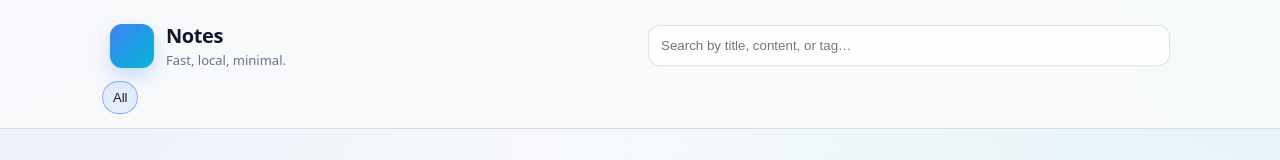
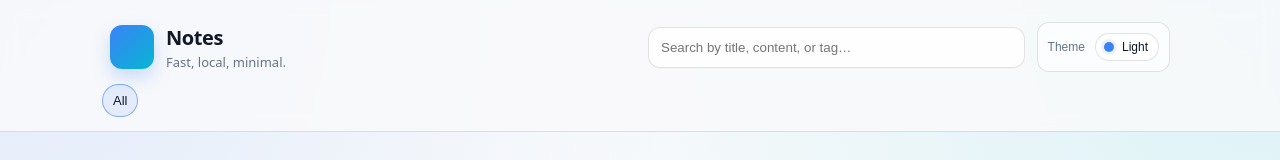
Before and after one commit to kavia-common/simple-notes-application-241727-241741, a React (Create React App) app in the folder notes_frontend/: page / in a window 1280 px wide. Shown: the top 160 px of the page. Built offline with nearby package versions, Linux system fonts and the light colour scheme.

Commit message:
Checkpoint 2 - cme1d0aaa5

```diff
--- a/notes_frontend/src/App.js
+++ b/notes_frontend/src/App.js
@@ -10,8 +10,10 @@ import {
   updateNoteFromDraft,
 } from "./domain/note";
 import { loadNotes, saveNotes } from "./persistence/notesStorage";
+import { loadTheme, saveTheme } from "./persistence/themeStorage";
 
 const STORAGE_KEY = "simple-notes-app::notes";
+const THEME_STORAGE_KEY = "simple-notes-app::theme";
 
 /**
  * Generates a reasonably unique id without external dependencies.
@@ -28,6 +30,7 @@ export default function App() {
   const [notes, setNotes] = useState([]);
   const [query, setQuery] = useState("");
   const [activeTag, setActiveTag] = useState("all");
+  const [theme, setTheme] = useState("light");
 
   const [isEditorOpen, setIsEditorOpen] = useState(false);
   const [editingNoteId, setEditingNoteId] = useState(null);
@@ -41,10 +44,29 @@ export default function App() {
     }
   }, []);
 
+  // Load theme from localStorage on first render
+  useEffect(() => {
+    const storedTheme = loadTheme(THEME_STORAGE_KEY);
+    if (storedTheme) {
+      setTheme(storedTheme);
+    }
+  }, []);
+
   // Persist on change
   useEffect(() => {
     saveNotes(STORAGE_KEY, notes);
   }, [notes]);
+
+  // Persist theme selection
+  useEffect(() => {
+    saveTheme(THEME_STORAGE_KEY, theme);
+  }, [theme]);
+
+  // Apply theme to the document for CSS to pick up.
+  useEffect(() => {
+    // Use <html> so modals/overlays and body background follow consistently.
+    document.documentElement.dataset.theme = theme;
+  }, [theme]);
 
   const allTags = useMemo(() => {
     const tagSet = new Set();
@@ -148,6 +170,8 @@ export default function App() {
         tags={allTags}
         activeTag={activeTag}
         onTagChange={setActiveTag}
+        theme={theme}
+        onThemeToggle={() => setTheme((t) => (t === "dark" ? "light" : "dark"))}
       />
 
       <main className="main">
--- a/notes_frontend/src/components/NotesHeader.js
+++ b/notes_frontend/src/components/NotesHeader.js
@@ -1,4 +1,5 @@
 import React from "react";
+import ThemeToggle from "./ThemeToggle";
 
 export default function NotesHeader({
   query,
@@ -6,6 +7,8 @@ export default function NotesHeader({
   tags,
   activeTag,
   onTagChange,
+  theme,
+  onThemeToggle,
 }) {
   return (
     <header className="header">
@@ -18,6 +21,7 @@ export default function NotesHeader({
           </div>
         </div>
 
+        <div className="headerActions">
           <div className="searchWrap">
             <label className="srOnly" htmlFor="search">
               Search notes
@@ -31,6 +35,9 @@ export default function NotesHeader({
               inputMode="search"
               autoComplete="off"
             />
+          </div>
+
+          <ThemeToggle theme={theme} onToggle={onThemeToggle} />
         </div>
       </div>
 
--- /dev/null
+++ b/notes_frontend/src/components/ThemeToggle.js
@@ -0,0 +1,25 @@
+import React from "react";
+
+/**
+ * A simple, accessible theme toggle.
+ * Uses a button (not a checkbox) to keep styling simple and consistent with existing UI.
+ */
+export default function ThemeToggle({ theme, onToggle }) {
+  const isDark = theme === "dark";
+
+  return (
+    <button
+      type="button"
+      className="themeToggle"
+      onClick={onToggle}
+      aria-label={isDark ? "Switch to light theme" : "Switch to dark theme"}
+      title={isDark ? "Light theme" : "Dark theme"}
+    >
+      <span className="themeToggleLabel">Theme</span>
+      <span className="themeTogglePill" aria-hidden="true">
+        <span className={`themeToggleDot ${isDark ? "isDark" : "isLight"}`} />
+        <span className="themeToggleText">{isDark ? "Dark" : "Light"}</span>
+      </span>
+    </button>
+  );
+}
--- /dev/null
+++ b/notes_frontend/src/persistence/themeStorage.js
@@ -0,0 +1,28 @@
+/* eslint-disable no-console */
+
+const VALID_THEMES = new Set(["light", "dark"]);
+
+// PUBLIC_INTERFACE
+export function loadTheme(storageKey) {
+  /** Load theme string from localStorage. Returns null if missing/invalid. */
+  try {
+    const raw = localStorage.getItem(storageKey);
+    if (!raw) return null;
+    if (!VALID_THEMES.has(raw)) return null;
+    return raw;
+  } catch (e) {
+    console.warn("Failed to load theme from localStorage:", e);
+    return null;
+  }
+}
+
+// PUBLIC_INTERFACE
+export function saveTheme(storageKey, theme) {
+  /** Save theme string to localStorage. */
+  try {
+    if (!VALID_THEMES.has(theme)) return;
+    localStorage.setItem(storageKey, theme);
+  } catch (e) {
+    console.warn("Failed to save theme to localStorage:", e);
+  }
+}
--- a/notes_frontend/src/styles/global.css
+++ b/notes_frontend/src/styles/global.css
@@ -11,6 +11,40 @@
 
   --shadow: 0 10px 30px rgba(17, 24, 39, 0.08);
   --radius: 14px;
+
+  /* Theme-aware tokens used by backgrounds that currently have hard-coded rgba values */
+  --header-bg: rgba(249, 250, 251, 0.85);
+  --input-bg: rgba(255, 255, 255, 0.85);
+  --chip-bg: rgba(255, 255, 255, 0.75);
+  --icon-btn-bg: rgba(255, 255, 255, 0.8);
+  --card-body: rgba(17, 24, 39, 0.92);
+  --tag-text: rgba(17, 24, 39, 0.9);
+  --kbd-bg: rgba(255, 255, 255, 0.85);
+  --modal-footer-bg: rgba(249, 250, 251, 0.75);
+  --modal-header-bg-top: rgba(59, 130, 246, 0.08);
+  --overlay: rgba(17, 24, 39, 0.45);
+}
+
+/* Dark theme: applied via <html data-theme="dark"> */
+html[data-theme="dark"] {
+  --bg: #0b1220;
+  --surface: #0f1a2b;
+  --text: #e5e7eb;
+  --muted: #94a3b8;
+  --border: rgba(226, 232, 240, 0.14);
+
+  --shadow: 0 14px 44px rgba(0, 0, 0, 0.35);
+
+  --header-bg: rgba(11, 18, 32, 0.72);
+  --input-bg: rgba(15, 26, 43, 0.85);
+  --chip-bg: rgba(15, 26, 43, 0.75);
+  --icon-btn-bg: rgba(15, 26, 43, 0.82);
+  --card-body: rgba(229, 231, 235, 0.92);
+  --tag-text: rgba(226, 232, 240, 0.92);
+  --kbd-bg: rgba(15, 26, 43, 0.9);
+  --modal-footer-bg: rgba(11, 18, 32, 0.65);
+  --modal-header-bg-top: rgba(59, 130, 246, 0.16);
+  --overlay: rgba(0, 0, 0, 0.55);
 }
 
 * {
@@ -27,8 +61,8 @@ body {
   font-family: ui-sans-serif, system-ui, -apple-system, Segoe UI, Roboto, Helvetica,
     Arial, "Apple Color Emoji", "Segoe UI Emoji";
   color: var(--text);
-  background: radial-gradient(circle at top left, rgba(59, 130, 246, 0.08), transparent 45%),
-    radial-gradient(circle at top right, rgba(6, 182, 212, 0.10), transparent 50%),
+  background: radial-gradient(circle at top left, rgba(59, 130, 246, 0.12), transparent 45%),
+    radial-gradient(circle at top right, rgba(6, 182, 212, 0.12), transparent 50%),
     var(--bg);
 }
 
@@ -54,7 +88,7 @@ body {
   top: 0;
   z-index: 5;
   backdrop-filter: blur(10px);
-  background: rgba(249, 250, 251, 0.85);
+  background: var(--header-bg);
   border-bottom: 1px solid var(--border);
 }
 
@@ -107,10 +141,25 @@ body {
   justify-content: stretch;
 }
 
+.headerActions {
+  display: grid;
+  grid-template-columns: 1fr;
+  gap: 10px;
+}
+
+@media (min-width: 760px) {
+  .headerActions {
+    grid-template-columns: 1fr auto;
+    align-items: center;
+    justify-content: end;
+    gap: 12px;
+  }
+}
+
 .searchInput {
   width: 100%;
   border: 1px solid var(--border);
-  background: rgba(255, 255, 255, 0.85);
+  background: var(--input-bg);
   color: var(--text);
   padding: 12px 12px;
   border-radius: 12px;
@@ -134,7 +183,7 @@ body {
 
 .chip {
   border: 1px solid var(--border);
-  background: rgba(255, 255, 255, 0.75);
+  background: var(--chip-bg);
   color: var(--text);
   padding: 8px 10px;
   border-radius: 999px;
@@ -219,7 +268,7 @@ body {
 
 .iconButton {
   border: 1px solid var(--border);
-  background: rgba(255, 255, 255, 0.8);
+  background: var(--icon-btn-bg);
   color: var(--text);
   border-radius: 10px;
   padding: 7px 10px;
@@ -239,7 +288,7 @@ body {
   margin: 0;
   font-size: 13px;
   line-height: 1.35rem;
-  color: rgba(17, 24, 39, 0.92);
+  color: var(--card-body);
   white-space: pre-wrap;
 }
 
@@ -256,7 +305,7 @@ body {
 
 .tagPill {
   font-size: 12px;
-  color: rgba(17, 24, 39, 0.9);
+  color: var(--tag-text);
   background: rgba(6, 182, 212, 0.10);
   border: 1px solid rgba(6, 182, 212, 0.25);
   border-radius: 999px;
@@ -267,7 +316,7 @@ body {
 .modalOverlay {
   position: fixed;
   inset: 0;
-  background: rgba(17, 24, 39, 0.45);
+  background: var(--overlay);
   display: flex;
   align-items: center;
   justify-content: center;
@@ -292,7 +341,7 @@ body {
   justify-content: space-between;
   gap: 12px;
   border-bottom: 1px solid var(--border);
-  background: linear-gradient(180deg, rgba(59, 130, 246, 0.08), rgba(255, 255, 255, 0));
+  background: linear-gradient(180deg, var(--modal-header-bg-top), rgba(255, 255, 255, 0));
 }
 
 .modalTitle {
@@ -329,7 +378,7 @@ body {
   padding: 11px 12px;
   font-size: 14px;
   outline: none;
-  background: rgba(255, 255, 255, 0.9);
+  background: var(--input-bg);
   color: var(--text);
 }
 
@@ -357,7 +406,7 @@ kbd {
   border-bottom-width: 2px;
   border-radius: 8px;
   padding: 2px 6px;
-  background: rgba(255, 255, 255, 0.85);
+  background: var(--kbd-bg);
 }
 
 .modalFooter {
@@ -367,7 +416,7 @@ kbd {
   justify-content: space-between;
   gap: 10px;
   border-top: 1px solid var(--border);
-  background: rgba(249, 250, 251, 0.75);
+  background: var(--modal-footer-bg);
 }
 
 .footerRight {
@@ -377,7 +426,7 @@ kbd {
 
 .button {
   border: 1px solid var(--border);
-  background: rgba(255, 255, 255, 0.9);
+  background: var(--input-bg);
   color: var(--text);
   border-radius: 12px;
   padding: 10px 12px;
@@ -397,7 +446,7 @@ kbd {
 }
 
 .button.secondary {
-  background: rgba(255, 255, 255, 0.95);
+  background: var(--input-bg);
   color: var(--text);
 }
 
@@ -464,3 +513,56 @@ kbd {
   font-size: 13px;
   line-height: 1.4rem;
 }
+
+/* Theme toggle */
+.themeToggle {
+  border: 1px solid var(--border);
+  background: var(--chip-bg);
+  color: var(--text);
+  border-radius: 12px;
+  padding: 10px 10px;
+  display: flex;
+  align-items: center;
+  justify-content: space-between;
+  gap: 10px;
+  cursor: pointer;
+  white-space: nowrap;
+}
+
+.themeToggle:hover {
+  border-color: rgba(59, 130, 246, 0.35);
+}
+
+.themeToggleLabel {
+  font-size: 12px;
+  color: var(--muted);
+}
+
+.themeTogglePill {
+  display: inline-flex;
+  align-items: center;
+  gap: 8px;
+  border: 1px solid var(--border);
+  background: var(--input-bg);
+  border-radius: 999px;
+  padding: 6px 10px 6px 8px;
+}
+
+.themeToggleDot {
+  width: 10px;
+  height: 10px;
+  border-radius: 999px;
+  box-shadow: 0 0 0 3px rgba(59, 130, 246, 0.10);
+}
+
+.themeToggleDot.isLight {
+  background: rgba(59, 130, 246, 1);
+}
+
+.themeToggleDot.isDark {
+  background: rgba(6, 182, 212, 1);
+}
+
+.themeToggleText {
+  font-size: 12px;
+}
```
Also changed, not shown: 2 other files (tests, documents, lock files or other folders). Lines whose indentation alone changed are shown as unchanged.
